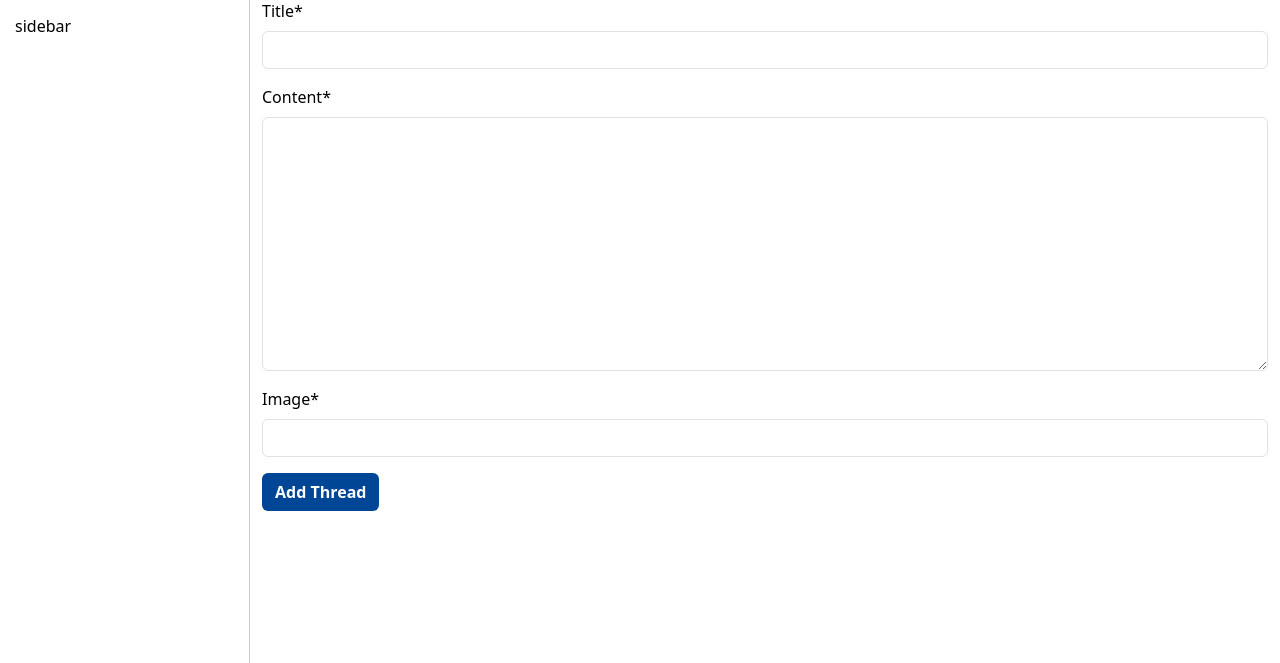
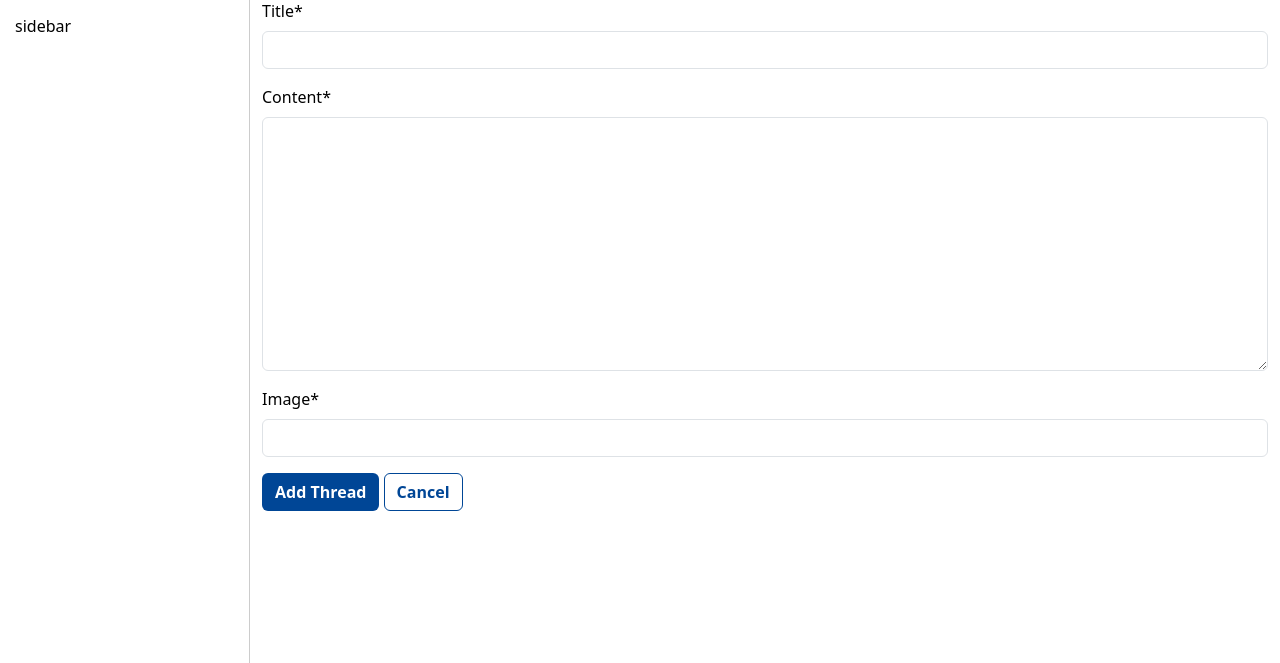
Before and after one commit to Camelia03/portofolio-project-4, a Django app: page /thread/add in a window 1280 px wide. Shown: the part 111-774 px from the top of the page. Run offline with Django 3.2, Linux system fonts and the light colour scheme; the visitor is signed in with stand-in values (Sample User, id 1); some libraries are stand-ins or nearby versions.

Commit message:
Add cancel button to add thread

```diff
--- a/templates/thread_add.html
+++ b/templates/thread_add.html
@@ -12,9 +12,9 @@
         {{ form | crispy }}
     </div>
     <div>
-        <p>
-            <button type="submit" class="btn forum-btn-primary text-bold btn-md">Add Thread</button>
-        </p>
+        <button type="submit" class="btn forum-btn-primary text-bold btn-md">Add Thread</button>
+        <a href="{% url 'index' %}"><button type="button" class="btn forum-btn-secondary text-bold">Cancel</button></a>
+
     </div>
 </form>
 
```
